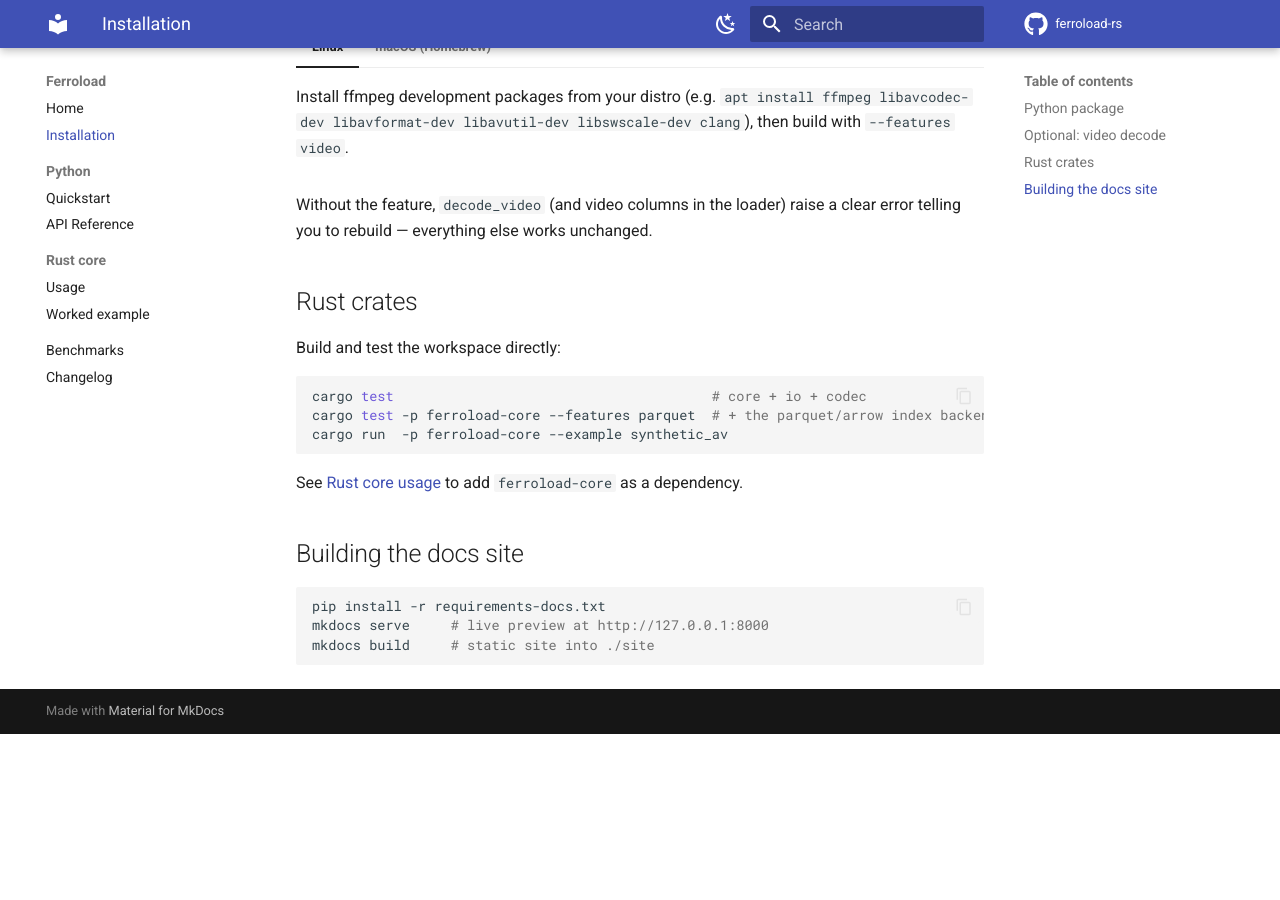
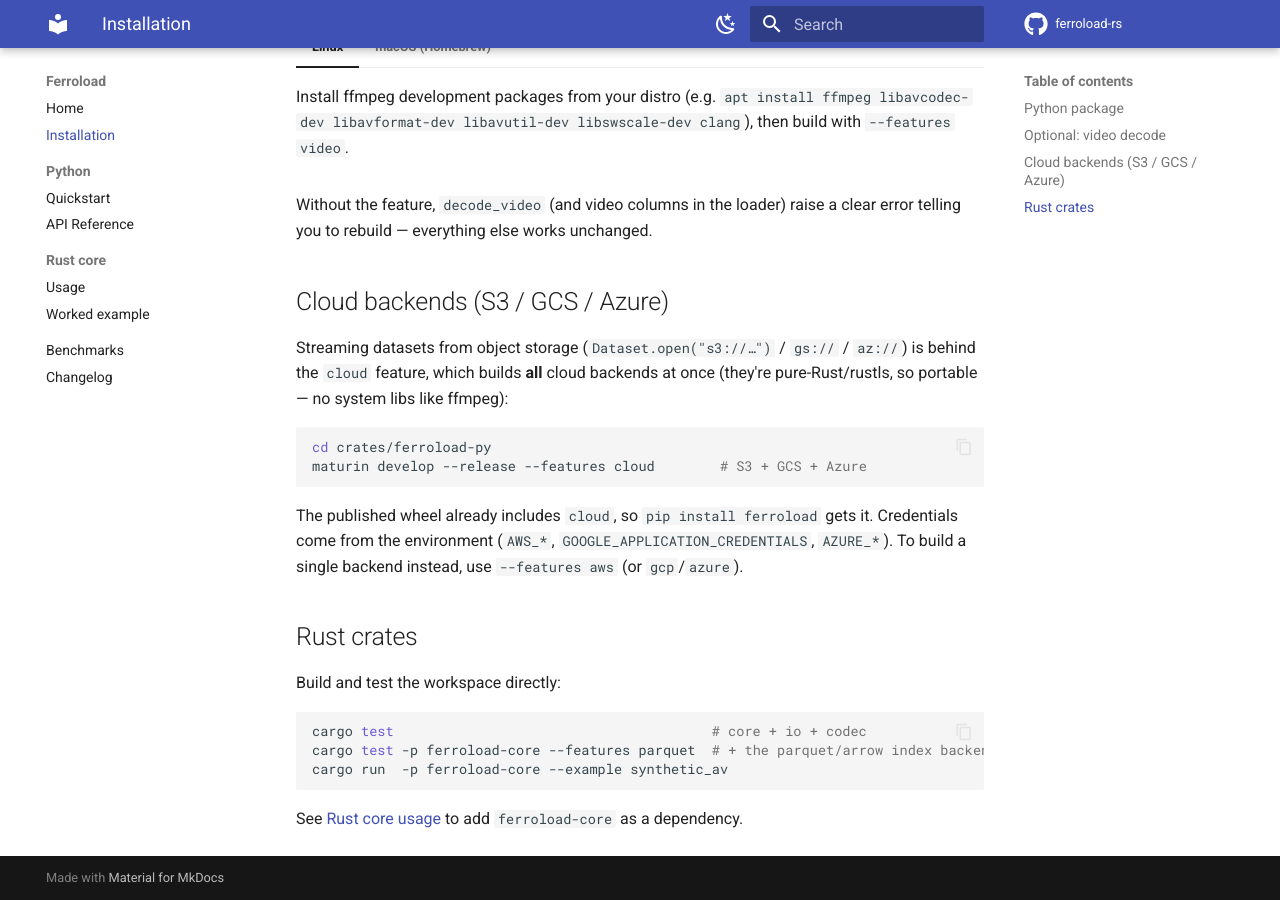
Before and after one commit to midhunharikumar/ferroload, an MkDocs documentation site: the page built from docs/installation.md, in a window 1280 px wide and 900 px high, scrolled down 919 px. Built offline with MkDocs 1.6.1 and Material for MkDocs 9.7.7, drawn with Linux system fonts in a browser that asks for light colours; comment, search, counter and statistics services are not loaded; before the commit the page ends 1653 px from its top, so only the background shows below that.

Commit message:
docs: remove docs-site build instructions
Drop the MkDocs build/serve instructions (`pip install -r requirements-docs.txt`,
`mkdocs serve/build`) from the README Documentation section and from
docs/installation.md ("Building the docs site"). Doc content links are kept.

Note: docs/installation.md also brings in a pre-existing (not authored this
session) "Cloud backends" install section that was uncommitted in the tree.

Co-Authored-By: Claude Opus 4.8 <noreply@anthropic.com>

````diff
--- a/docs/installation.md
+++ b/docs/installation.md
@@ -63,6 +63,21 @@ maturin develop --release --features video
 Without the feature, `decode_video` (and video columns in the loader) raise a
 clear error telling you to rebuild — everything else works unchanged.
 
+## Cloud backends (S3 / GCS / Azure)
+
+Streaming datasets from object storage (`Dataset.open("s3://…")` / `gs://` / `az://`)
+is behind the `cloud` feature, which builds **all** cloud backends at once (they're
+pure-Rust/rustls, so portable — no system libs like ffmpeg):
+
+```bash
+cd crates/ferroload-py
+maturin develop --release --features cloud        # S3 + GCS + Azure
+```
+
+The published wheel already includes `cloud`, so `pip install ferroload` gets it.
+Credentials come from the environment (`AWS_*`, `GOOGLE_APPLICATION_CREDENTIALS`,
+`AZURE_*`). To build a single backend instead, use `--features aws` (or `gcp`/`azure`).
+
 ## Rust crates
 
 Build and test the workspace directly:
@@ -74,11 +89,3 @@ cargo run  -p ferroload-core --example synthetic_av
 ```
 
 See [Rust core usage](rust/usage.md) to add `ferroload-core` as a dependency.
-
-## Building the docs site
-
-```bash
-pip install -r requirements-docs.txt
-mkdocs serve     # live preview at http://127.0.0.1:8000
-mkdocs build     # static site into ./site
-```
````
Also changed, not shown: README.md (+1 -2 lines).
